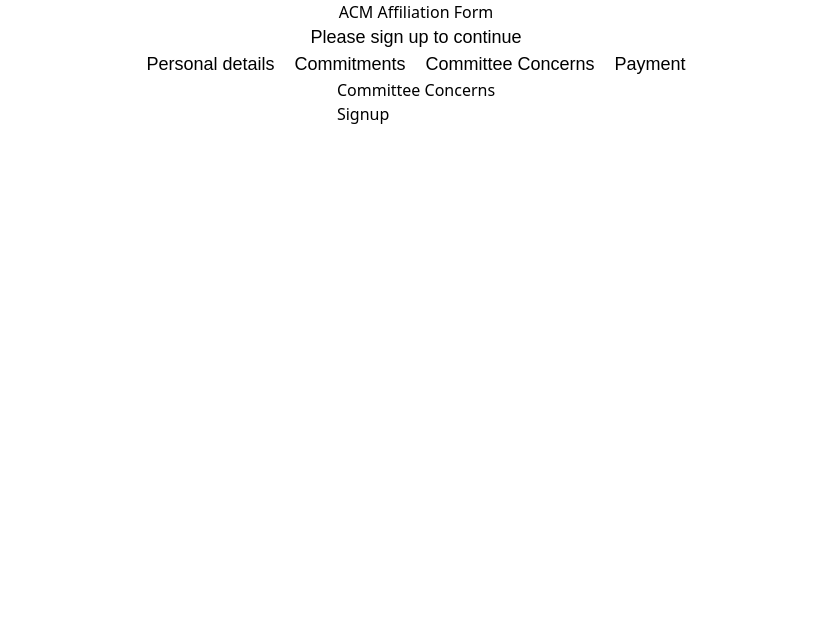
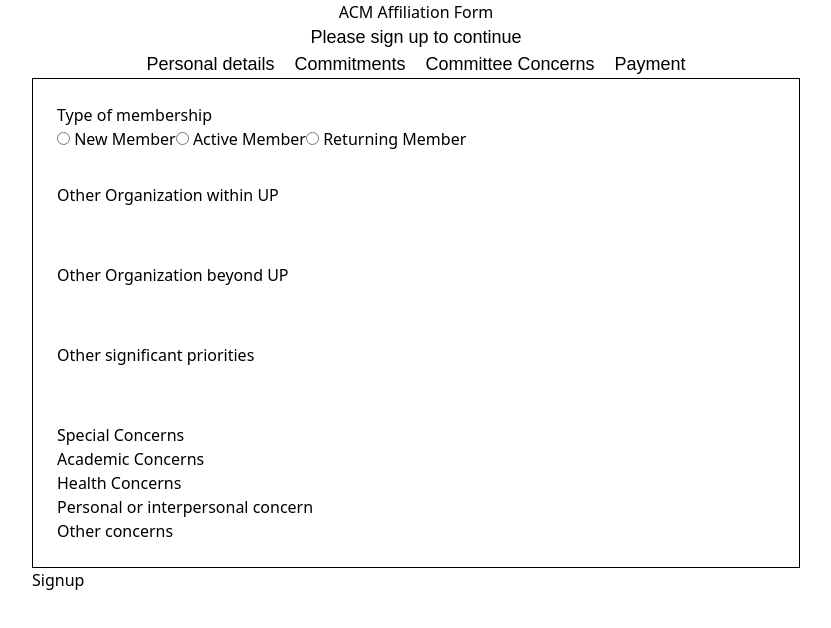
Before and after one commit to Vectorredz/reaff, a React (Vite) app: page /signup/committee-concerns in a window 1280 px wide. Shown: the top 628 px of the page, without its empty margins (224-1055 px from the left). Built offline with nearby package versions, Linux system fonts and the light colour scheme.

Commit message:
feat: dashboard/*pages update

```diff
--- a/src/components/Signup.jsx
+++ b/src/components/Signup.jsx
@@ -25,6 +25,7 @@
           nickname: '',
           preferredName: false,
           birthday: '',
+          gender: '',
           year: '',
           degreeProgram: '',
           college: '',
--- a/src/components/affiliation/Commitments.jsx
+++ b/src/components/affiliation/Commitments.jsx
@@ -1,7 +1,46 @@
+import { useOutletContext } from 'react-router'
+
 export default function Commitments() {
+    const { formData, setFormData } = useOutletContext();
+
     return (
-        <div>
-        Commitments
+        <div
+            className="border min-w-[48rem] p-6 space-y-8"
+        >
+            <div>
+                <h2>Type of membership</h2>
+                <input name='member' id='newMember' type="radio" /><label for='newMember'> New Member</label>
+                <input name='member' id='activeMember' type="radio" /><label for='activeMember'> Active Member</label>
+                <input name='member' id='returningMember' type="radio" /><label for='returningMember'> Returning Member</label>
+
+            </div>
+            <div>
+                <h2>Other Organization within UP</h2>
+                <input type="text" />
+            </div>
+            <div>
+                <h2>Other Organization beyond UP</h2>
+                <input type="text" />
+            </div>
+            <div>
+                <h2>Other significant priorities</h2>
+                <input type="text" />
+            </div>
+            <div>
+                <h2>Special Concerns</h2>
+                <div>
+                    <h2>Academic Concerns</h2>
+                </div>
+                <div>
+                    <h2>Health Concerns</h2>
+                </div>
+                <div>
+                    <h2>Personal or interpersonal concern</h2>
+                </div>
+                <div>
+                    <h2>Other concerns</h2>
+                </div>
+            </div>
         </div>
     )
 }
--- a/src/components/affiliation/PersonalDetails.jsx
+++ b/src/components/affiliation/PersonalDetails.jsx
@@ -33,7 +33,6 @@
             {/* Personal Info */}
             <div>
                 <h1 className="text-lg font-semibold mb-4">Personal Info</h1>
-                <p>{formData.personalInfo.firstName}</p>
                 <div className="flex gap-4">
                     <input name="firstName" className="text-field" placeholder="First Name" value={formData.personalInfo?.firstName} onChange={handleChange}  />
                     <input name="lastName" className="text-field" placeholder="Last Name" value={formData.personalInfo?.lastName} onChange={handleChange}  />
@@ -59,13 +58,13 @@
                 </div>
 
                 <div className="flex gap-4 mt-4">
+                    <input type="text" className='text-field' placeholder='Gender' name="gender" onChange={handleChange} id="gender" />
                     <input
                         name="birthday"
                         type="date"
                         className="text-field"
                         value={formData.personalInfo?.birthday}
                         onChange={handleChange}
-
                     />
                 </div>
             </div>
@@ -127,7 +126,7 @@
                 onClick={(e)=>{
                     e.preventDefault()
                     console.log(formData)
-                    complete && Navigate('committee-concerns')
+                    !complete && Navigate('committee-concerns')
                         }
                     }>
                     Next
--- a/src/routes.jsx
+++ b/src/routes.jsx
@@ -31,8 +31,8 @@
     children: [
       { index: true, element: <PersonalDetails/> },
       { path: "personal-details/", element: <PersonalDetails /> },
-      { path: "committee-concerns/", element: <CommitteeConcerns /> },
-      { path: "commitments/", element: <Commitments /> },
+      { path: "committee-concerns/", element: <Commitments /> },
+      { path: "commitments/", element: <CommitteeConcerns /> },
       { path: "payment/", element: <Payment /> }
     ]
   },
```
